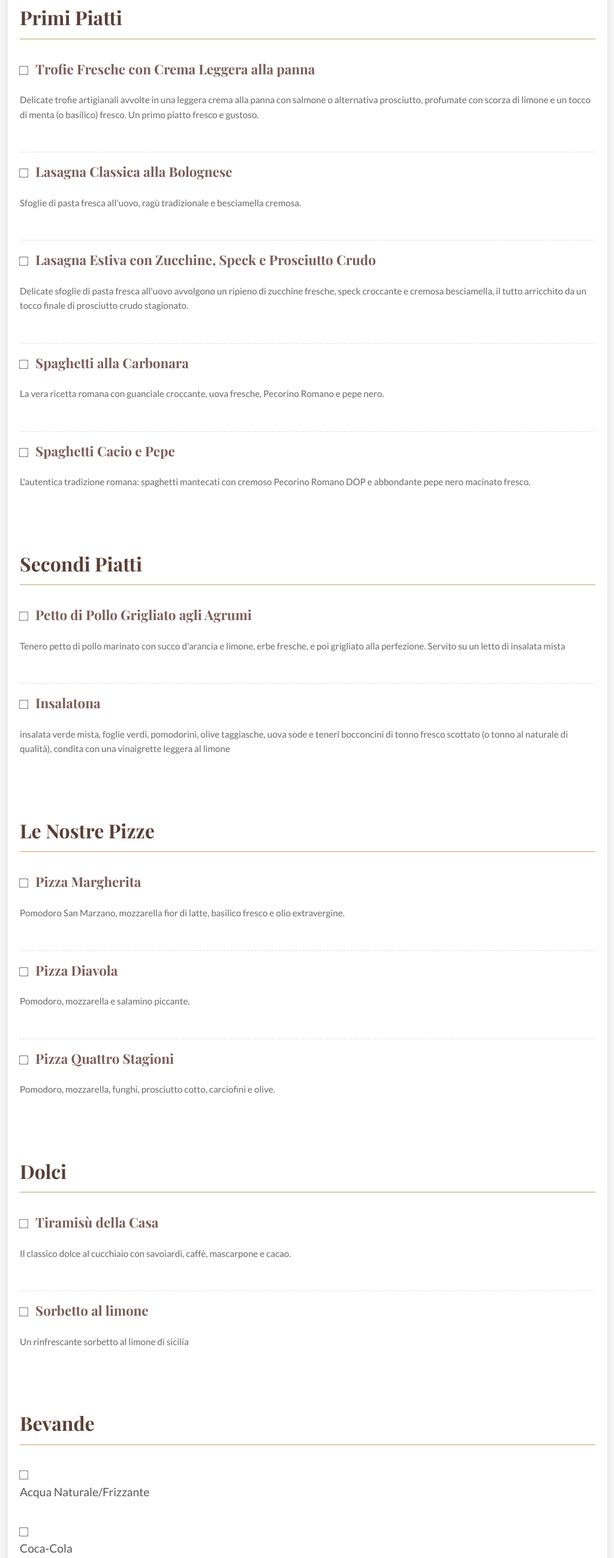
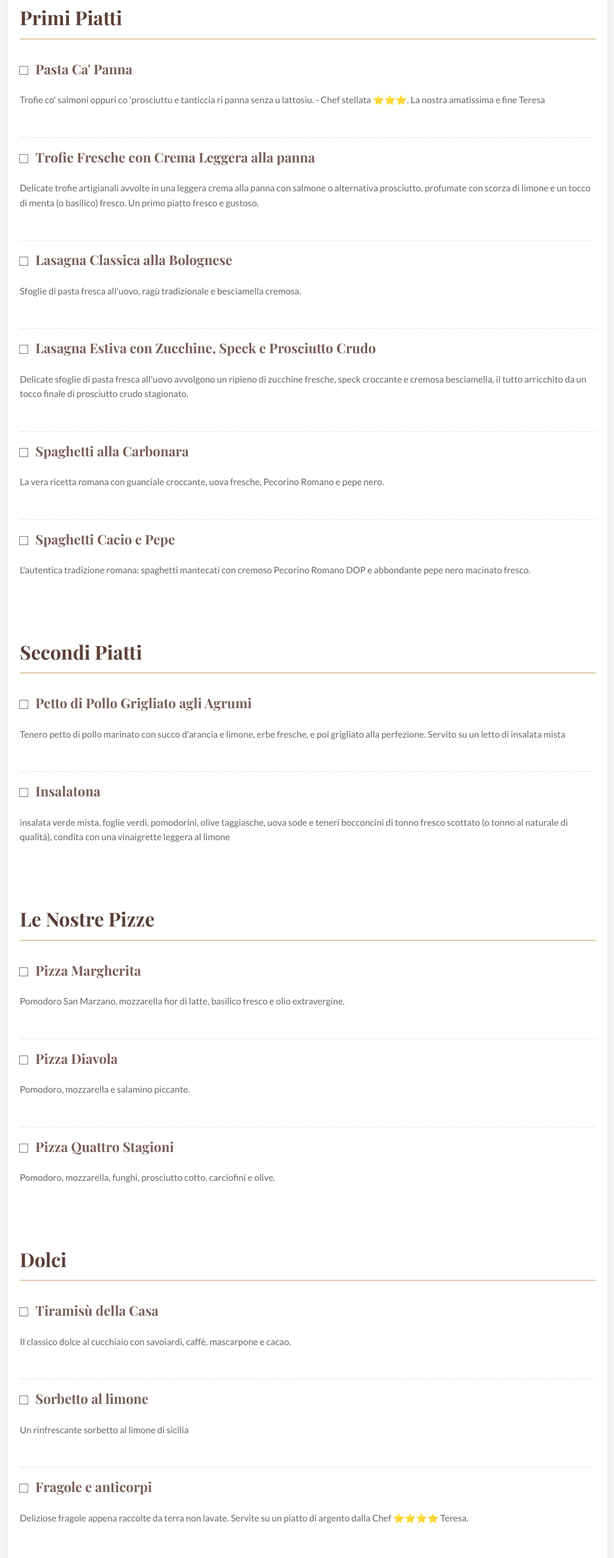
Before and after one commit to 20033417/TheServerBistrot, a plain HTML site: page index.html in a window 1280 px wide. Shown: the part 890-3488 px from the top of the page at 60% size, without its empty margins (127-1151 px from the left). Drawn offline with nearby package versions, Linux system fonts and the light colour scheme.

Commit message:
Update index.html

```diff
--- a/index.html
+++ b/index.html
@@ -66,6 +66,16 @@
 
                 <section id="primi" class="menu-section">
                     <h2>Primi Piatti</h2>
+
+                    <div class="menu-item">
+                        <div class="menu-item-details">
+                            <input type="checkbox" id="pasta_panna" name="piatto_ordinato[]" value="Pasta ca' panna" class="menu-item-checkbox">
+                            <label for="trofie_zucchine"><h3>Pasta Ca' Panna</h3></label>
+                            <p>Trofie co' salmoni oppuri co 'prosciuttu e tanticcia ri panna senza u lattosiu. - Chef stellata ⭐⭐⭐. La nostra amatissima e fine Teresa</p>
+                        </div>
+                    </div>
+
+
                     <div class="menu-item">
                         <div class="menu-item-details">
                             <input type="checkbox" id="trofie_zucchine" name="piatto_ordinato[]" value="Trofie Zucchine e Limone" class="menu-item-checkbox">
@@ -160,6 +170,13 @@
                             <input type="checkbox" id="sorbetto" name="piatto_ordinato[]" value="Sorbetto al Limone" class="menu-item-checkbox">
                             <label for="sorbetto"><h3>Sorbetto al limone</h3></label>
                             <p>Un rinfrescante sorbetto al limone di sicilia</p>
+                        </div>
+                    </div>
+                    <div class="menu-item">
+                        <div class="menu-item-details">
+                            <input type="checkbox" id="fragole" name="piatto_ordinato[]" value="Fragole e anticorpi" class="menu-item-checkbox">
+                            <label for="sorbetto"><h3>Fragole e anticorpi</h3></label>
+                            <p>Deliziose fragole appena raccolte da terra non lavate. Servite su un piatto di argento dalla Chef ⭐⭐⭐⭐ Teresa. </p>
                         </div>
                     </div>
                 </section>
```
